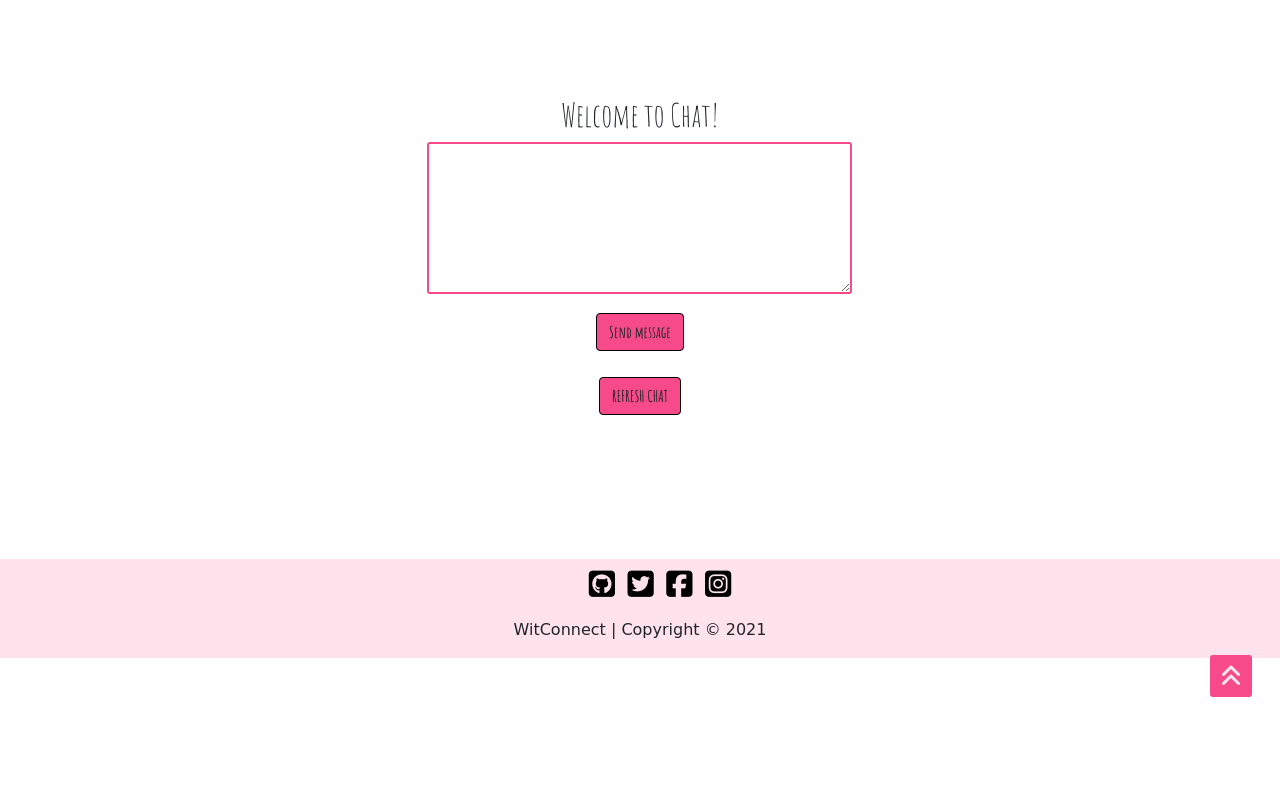
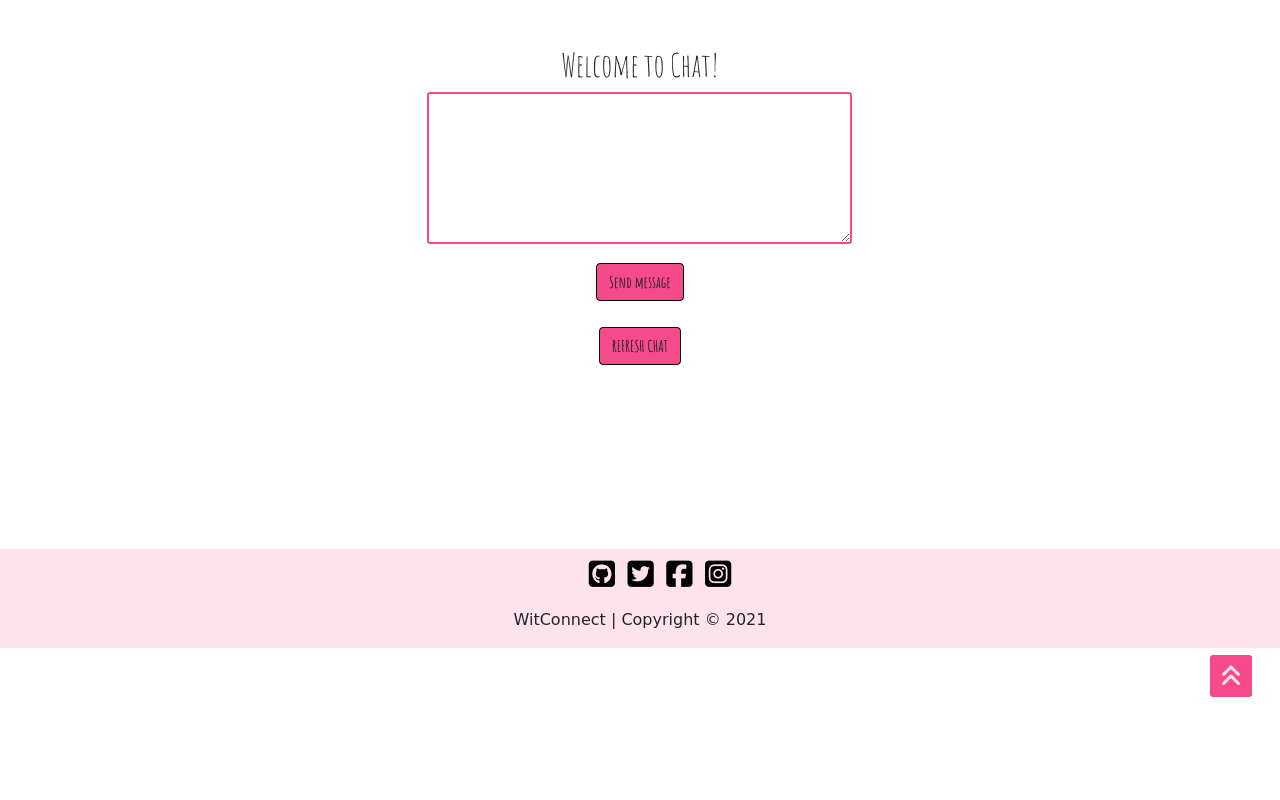
Before and after one commit to aineon/women-in-tech, a Flask app: page /chat in a window 1280 px wide. Shown: the part 75-875 px from the top of the page. Run offline with Flask 2, Linux system fonts and the light colour scheme; some libraries are stand-ins or nearby versions; some web fonts are replaced.

Commit message:
Tweak styling

```diff
--- a/static/css/style.css
+++ b/static/css/style.css
@@ -311,7 +311,7 @@ footer{
     -ms-flex-negative: 0;
         flex-shrink: 0;
     width: 100%;
-    padding-top: 80px;
+    padding-top: 120px;
 }
 
 .footer-container{
@@ -346,7 +346,7 @@ footer{
 
  /* Tabs */
  .tab-container {
-    margin-bottom: 80px;
+    margin-bottom: 120px;
     margin-top: 75px;
 }
 
@@ -419,7 +419,8 @@ footer{
 }
 
 .chat-heading {
-    margin-top: 80px;
+    margin-top: 30px;
+    font-weight: 700;
 }
 
 .chat {
--- a/templates/login.html
+++ b/templates/login.html
@@ -6,7 +6,7 @@
 
     <div class="row text-center">
         <div class="col-10 offset-1 col-md-6 offset-md-3">
-        <h1 class="form-heading">Sign In</h1>
+        <h1 class="form-heading-signup">Sign In</h1>
         </div>
     </div>
 
```
